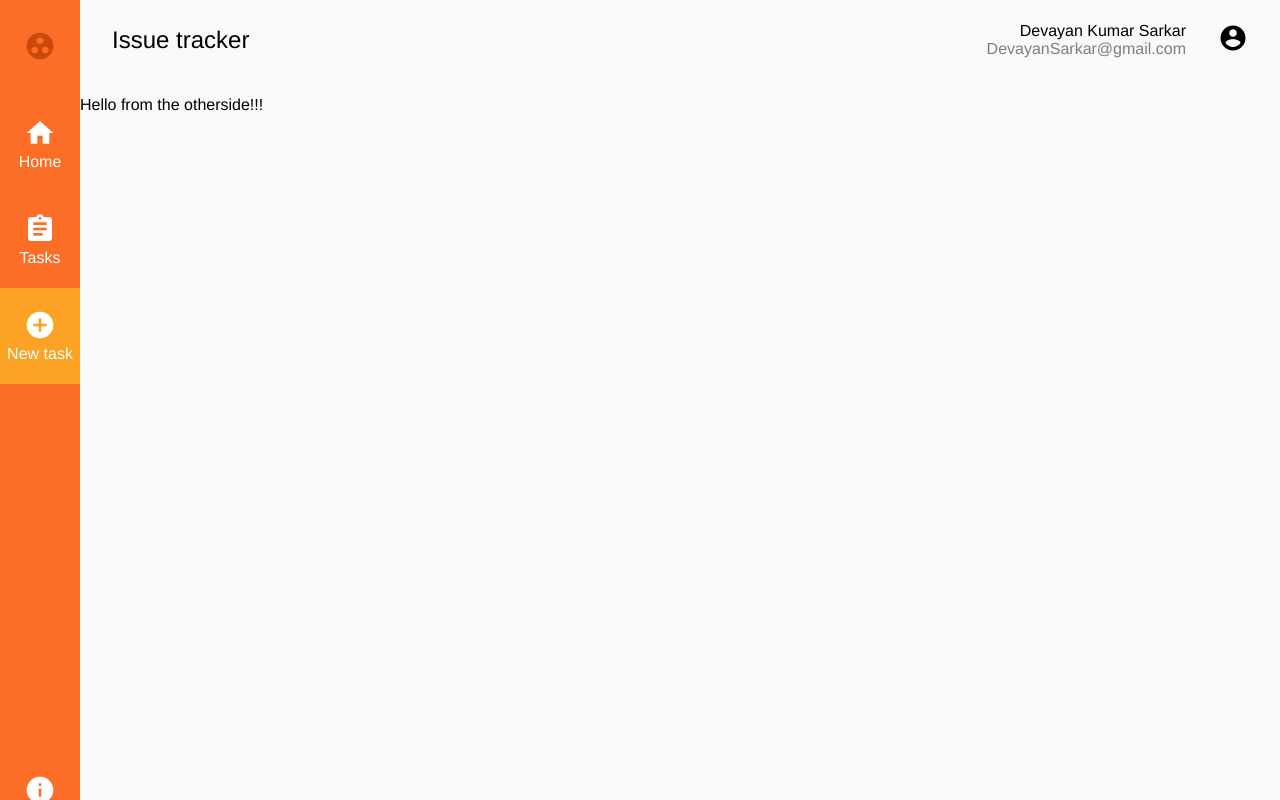
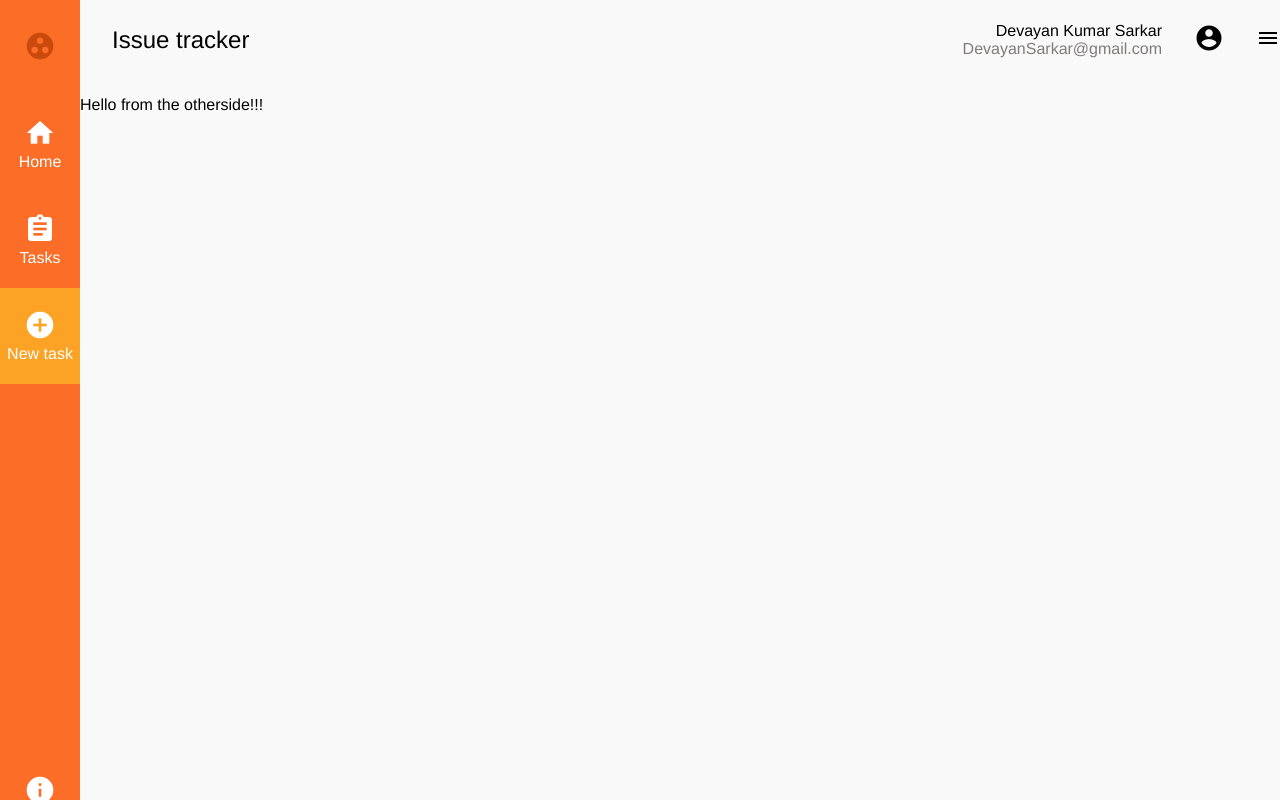
Before and after one commit to devayansarkar/issue-tracker, a Vue app in the folder frontend/: page /home in a window 1280 px wide. Built offline with nearby package versions, Linux system fonts and the light colour scheme.

Commit message:
adding menu button

```diff
--- a/frontend/src/components/Topbar.vue
+++ b/frontend/src/components/Topbar.vue
@@ -10,6 +10,9 @@
         <span class="material-icons"> account_circle </span>
       </div>
     </div>
+    <div class="icon menu">
+      <span class="material-icons"> menu </span>
+    </div>
   </div>
 </template>
 
@@ -20,5 +23,6 @@ export default {
 </script>
 
 <style lang="scss">
+@import '../styles/media.queries.scss';
 @import '../styles/topbar.styles.scss';
 </style>
```
